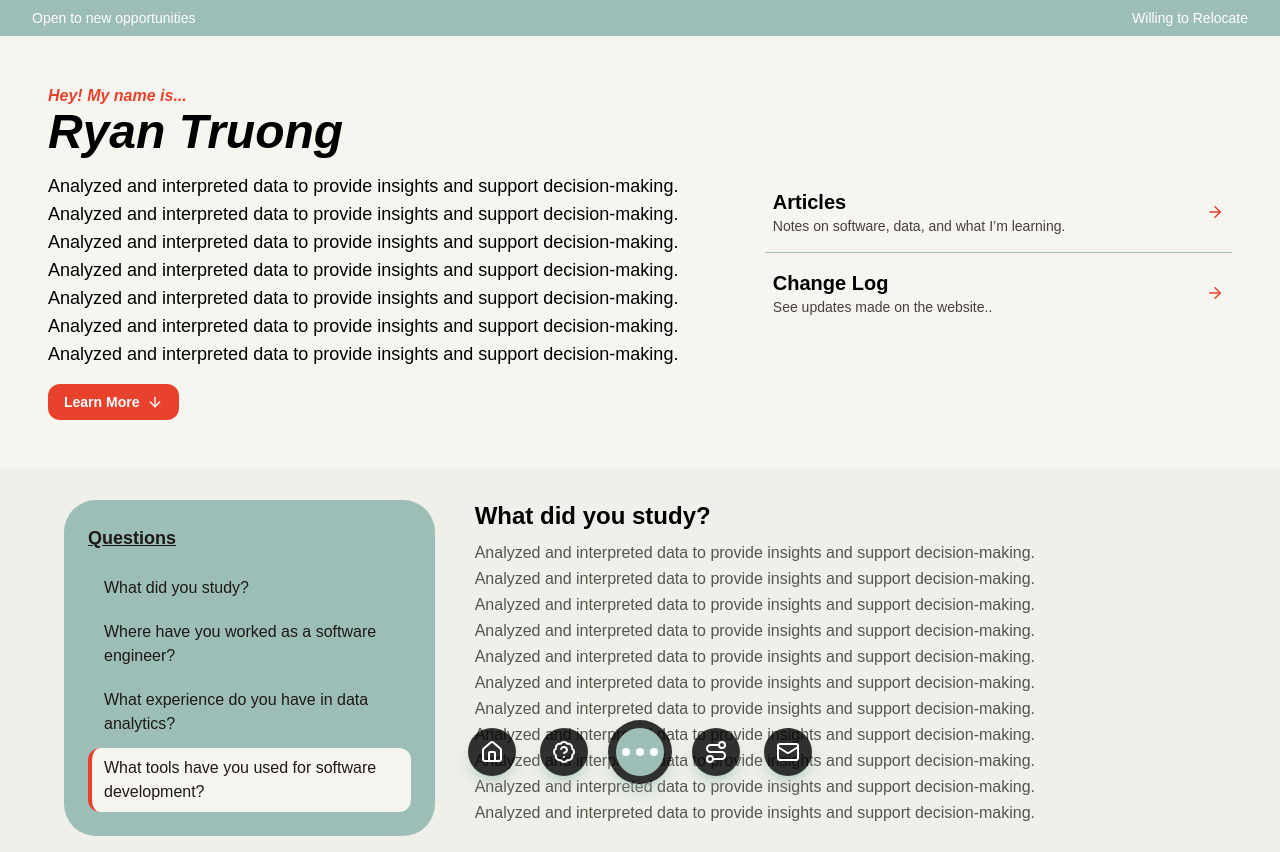
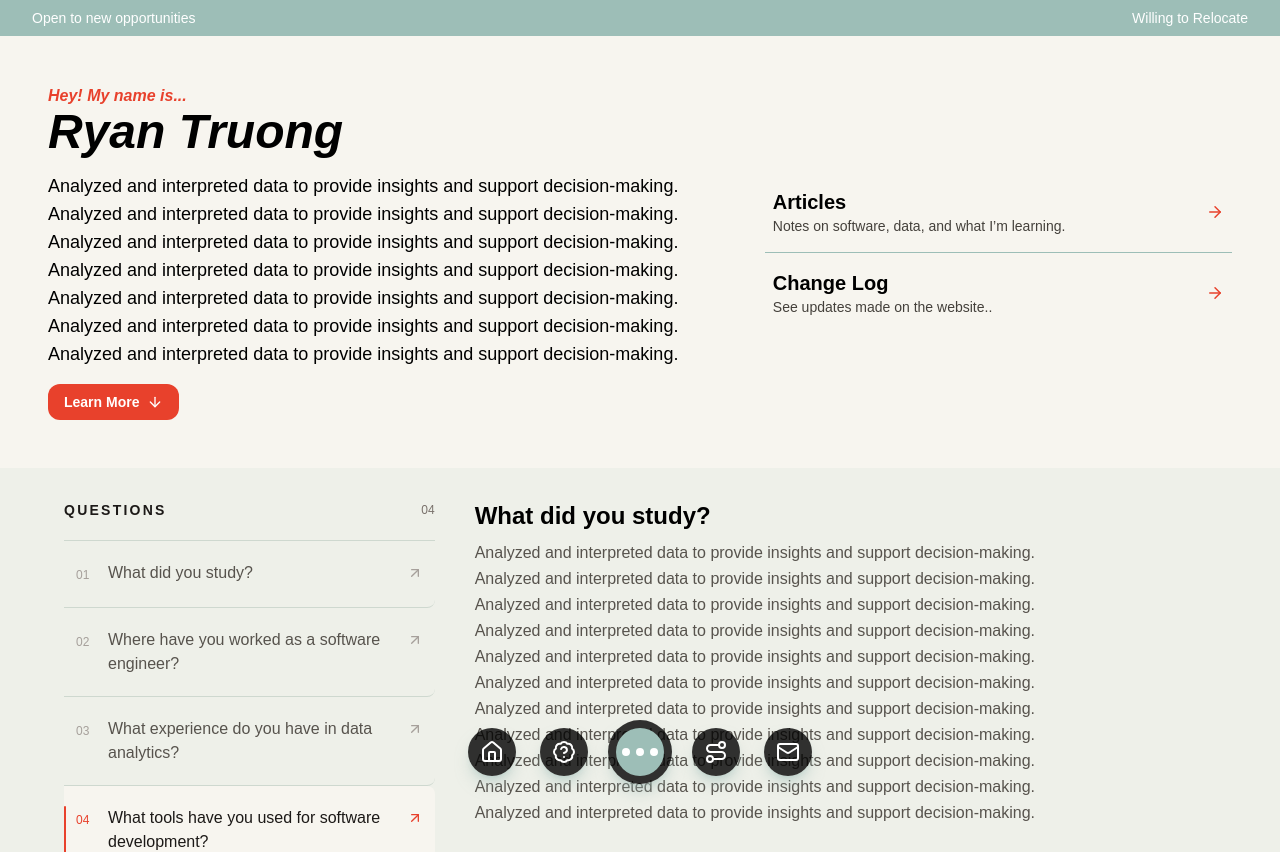
Before and after one commit to ryanctruong/personal-website, a React (Vite) app in the folder client/: page / in a window 1280 px wide. Shown: the top 852 px of the page. Built offline with nearby package versions, Linux system fonts and the light colour scheme; no server answers.

Commit message:
redesign question box

```diff
--- a/client/src/pages/Questionnaire/Questionnaire.tsx
+++ b/client/src/pages/Questionnaire/Questionnaire.tsx
@@ -1,4 +1,5 @@
 import { useEffect, useRef, useState } from 'react';
+import { ArrowUpRight } from 'lucide-react';
 import { FAQs } from './faq';
 
 const questionAnchor = (id: string) => `questions/${id}`;
@@ -41,17 +42,22 @@ const Questionnaire = () => {
 
     return (
         <section id="questions" className="grid w-full max-w-6xl items-start gap-6 md:grid-cols-[minmax(0,1fr)_minmax(0,2fr)] md:gap-10 py-8">
-            <div className="flex flex-col gap-4 rounded-4xl bg-[#9DBEB7] p-6 text-stone-900 md:sticky md:top-6 md:max-h-[calc(100dvh-3rem)] md:overflow-y-auto">
-                <p id="question-list-heading" className="text-lg font-semibold underline">Questions</p>
-                <nav className="grid gap-1">
-                    {FAQs.map(({ id, question }) => (
+            <div className="flex flex-col text-stone-900 md:sticky md:top-6 md:max-h-[calc(100dvh-3rem)] md:overflow-y-auto">
+                <div className="flex items-center justify-between border-b border-[#CED8CF] pb-5">
+                    <p id="question-list-heading" className="text-sm font-semibold uppercase tracking-[0.16em]">Questions</p>
+                    <span className="text-xs tabular-nums text-stone-500">{String(FAQs.length).padStart(2, '0')}</span>
+                </div>
+                <nav aria-labelledby="question-list-heading" className="grid divide-y divide-[#CED8CF]">
+                    {FAQs.map(({ id, question }, index) => (
                         <a
                             key={id}
                             href={`#${questionAnchor(id)}`}
                             aria-current={activeId === questionAnchor(id) ? 'location' : undefined}
-                            className="rounded-xl border-l-4 border-transparent px-3 py-2 text-left hover:bg-[#F7F5EF]/60 aria-[current=location]:border-[#E8412C] aria-[current=location]:bg-[#F7F5EF] aria-[current=location]:font-medium"
+                            className="group relative grid grid-cols-[1.25rem_minmax(0,1fr)_1rem] items-start gap-3 rounded-r-lg px-3 py-5 text-left transition-colors hover:bg-[#F7F5EF]/70 focus-visible:outline-2 focus-visible:outline-offset-2 focus-visible:outline-[#E8412C] aria-[current=location]:bg-[#F7F5EF] before:absolute before:inset-y-5 before:left-0 before:w-0.5 before:rounded-full aria-[current=location]:before:bg-[#E8412C]"
                         >
-                            {question}
+                            <span className="pt-0.5 text-xs leading-6 tabular-nums text-stone-400 group-aria-[current=location]:text-[#E8412C]">{String(index + 1).padStart(2, '0')}</span>
+                            <span className="text-md leading-6 text-stone-600 group-hover:text-stone-900 group-aria-[current=location]:font-medium group-aria-[current=location]:text-stone-900">{question}</span>
+                            <ArrowUpRight size={16} className="mt-1 text-stone-400 group-hover:text-[#E8412C] group-aria-[current=location]:text-[#E8412C]" />
                         </a>
                     ))}
                 </nav>
```
